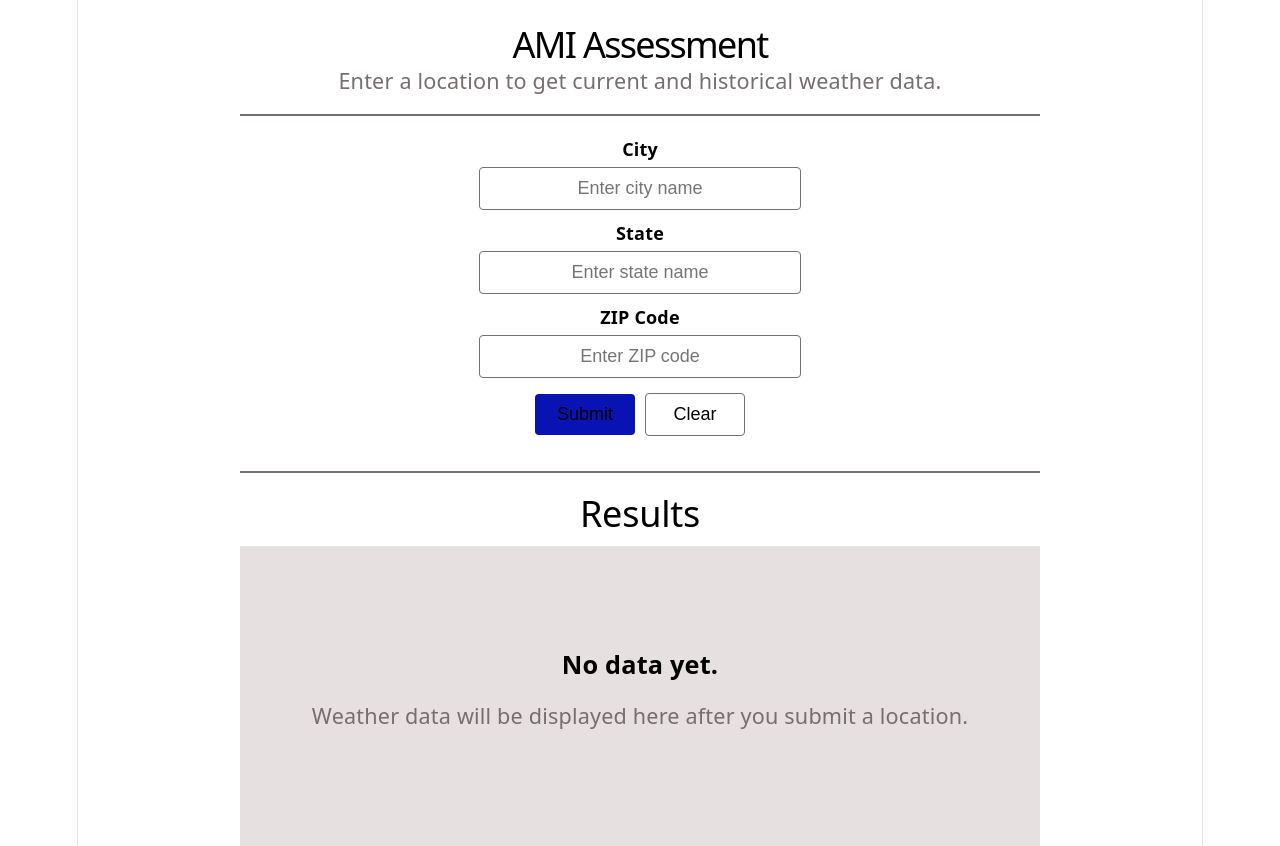
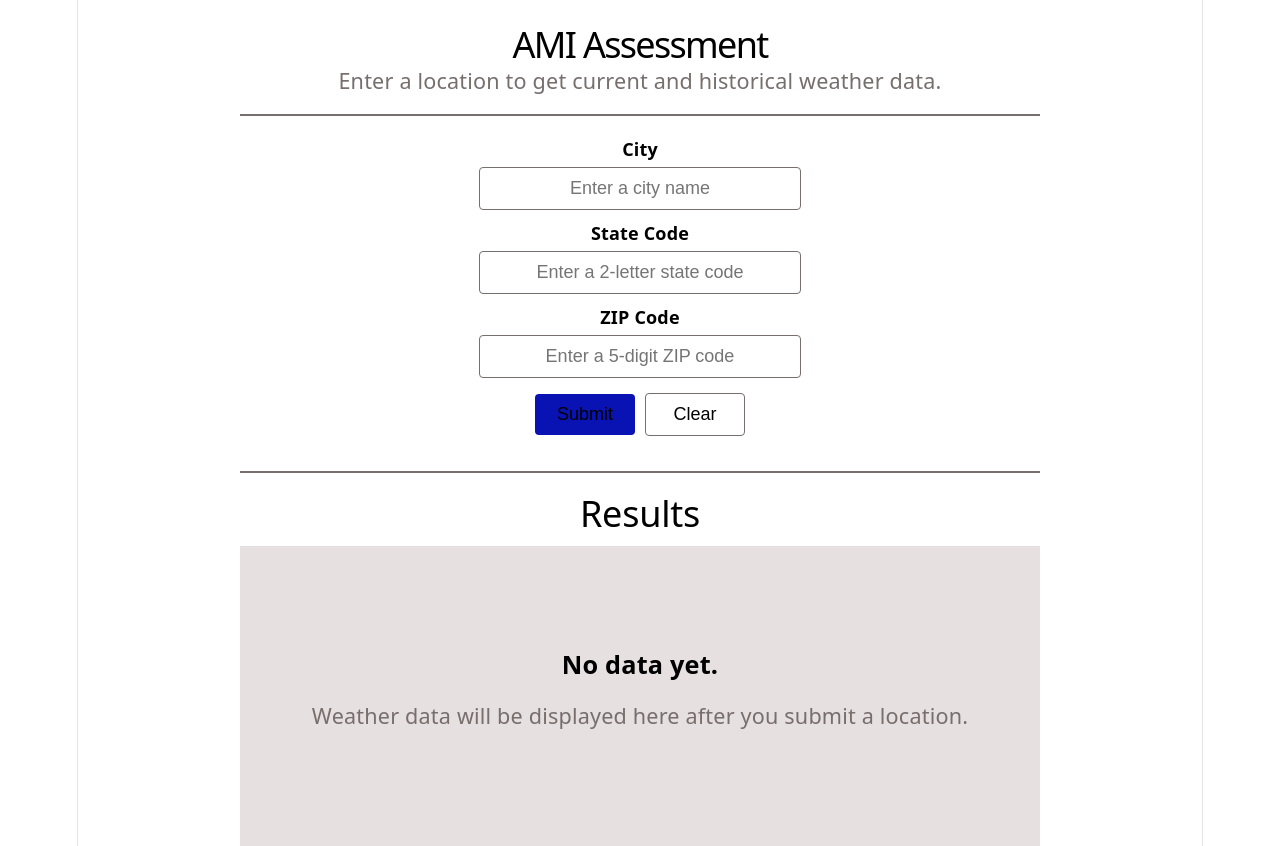
Before and after one commit to Cmliakos/ami-assessment, a React (Vite) app in the folder client/: page / in a window 1280 px wide. Built offline with nearby package versions, Linux system fonts and the light colour scheme.

Commit message:
Implement form validation and prepare weather request

```diff
--- a/client/src/App.jsx
+++ b/client/src/App.jsx
@@ -4,7 +4,13 @@ import './App.css'
 function App() {
 const [message, setMessage] = useState('');
 
-async function fetchMessage() {
+async function fetchMessage(event) {
+  event.preventDefault();
+
+  const state = document.getElementById('state').value.trim().toUpperCase();
+  const city = document.getElementById('city').value.trim();
+  const zip = document.getElementById('zip').value.trim();
+
   try {
     const response = await fetch('/api/test');
     const data = await response.json();
@@ -14,12 +20,10 @@ async function fetchMessage() {
   }
 }
 
-async function clearResults() {
+function clearResults() {
   const stateInput = document.getElementById('state');
   const cityInput = document.getElementById('city');
   const zipInput = document.getElementById('zip');
-  const resultsDiv = document.querySelector('.results');
-  const noDataMessage = document.getElementById('noData');
   stateInput.value = '';
   cityInput.value = '';
   zipInput.value = '';
@@ -29,30 +33,55 @@ async function clearResults() {
   return (
     <>
     <center>
-    <h1 class="title">AMI Assessment</h1>
+    <h1 className="title">AMI Assessment</h1>
     <p id="subtitle">Enter a location to get current and historical weather data.</p>
 
+    <form onSubmit={fetchMessage}>
     <label>City</label>
-    <input type="text" id="city" name="city" placeholder="Enter city name" />
+    <input
+      type="text"
+      id="city"
+      name="city"
+      required
+      pattern="[A-Za-z ]+"
+      placeholder="Enter a city name"
+    />
     <br />
-    <label>State</label>
-    <input type="text" id="state" name="state" placeholder="Enter state name" />
+    <label>State Code</label>
+    <input
+      type="text"
+      id="state"
+      name="state"
+      maxLength="2"
+      required
+      pattern="[A-Za-z]{2}"
+      placeholder="Enter a 2-letter state code"
+    />
     <br />
     <label>ZIP Code</label>
-    <input type="text" id="zip" name="zip" placeholder="Enter ZIP code" />
+    <input
+      type="text"
+      id="zip"
+      name="zip"
+      maxLength="5"
+      required
+      pattern="[0-9]{5}"
+      placeholder="Enter a 5-digit ZIP code"
+    />
     <br />
 
     <div>
-    <button onClick={fetchMessage}>Submit</button>
+    <button type="submit">Submit</button>
 
-    <button id="clearButton" onClick={clearResults}>
+    <button type="button" id="clearButton" onClick={clearResults}>
       Clear
     </button>
     </div>
+    </form>
 
-    <h2 id="resultsTitle" class="title">Results</h2>
+    <h2 id="resultsTitle" className="title">Results</h2>
 
-    <div class="results">
+    <div className="results">
       <h3 id="noData">No data yet.</h3>
        <p>{message}</p>
       <p>Weather data will be displayed here after you submit a location.</p>
```
